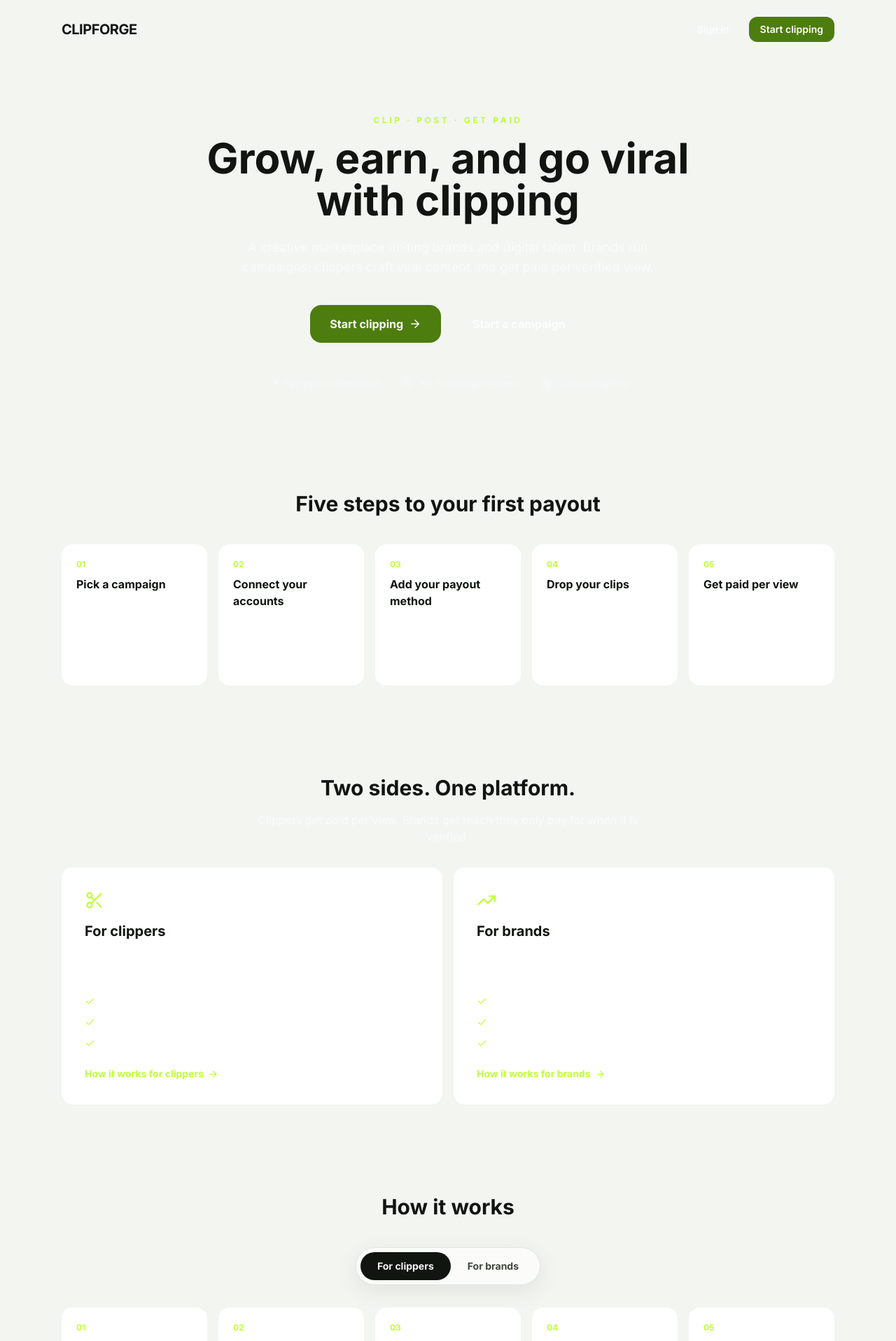
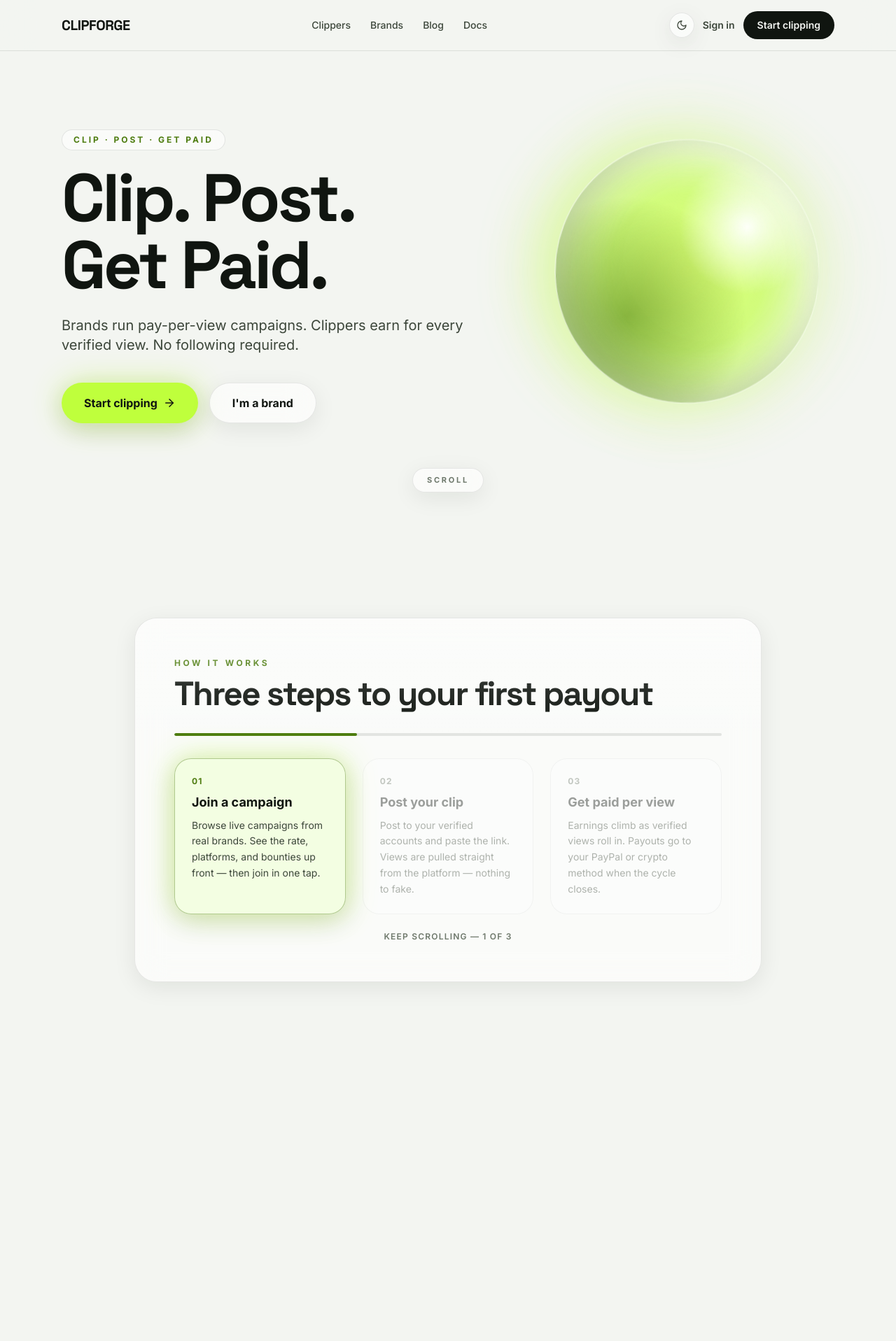
Before and after one commit to Chachi420/clipforge, a Next.js app: page / in a window 1280 px wide. Shown: the top 1917 px of the page at 70% size. Built offline with nearby package versions, Linux system fonts and the light colour scheme.

Commit message:
Re-skin: landing — Vectr hero tilt, CSS lime orb, pinned scroll process, dark contrast card

```diff
--- a/app/page.tsx
+++ b/app/page.tsx
@@ -1,19 +1,13 @@
 import Link from "next/link";
 import { ArrowRight, BadgeDollarSign, Check, Scissors, TrendingUp, Users } from "lucide-react";
-import { Faq, MarketingFooter, CtaBand, Tabs } from "@/components/marketing";
+import ThemeToggle from "@/components/ThemeToggle";
+import { Faq, MarketingFooter, CtaBand } from "@/components/marketing";
+import { HeroTilt, Orb, PinnedProcess, RevealInit } from "@/components/landing-motion";
 
-const STEPS = [
-  { n: "01", title: "Pick a campaign", body: "Browse live campaigns from real brands. See the rate, platforms, and bounties up front — then join in one tap." },
-  { n: "02", title: "Connect your accounts", body: "Link the TikTok, Reels, Shorts, or X accounts you post from and verify them once." },
-  { n: "03", title: "Add your payout method", body: "PayPal or crypto (USDC / USDT). Earnings land automatically when a cycle closes." },
-  { n: "04", title: "Drop your clips", body: "Post to your connected accounts, paste the link. Views are pulled straight from the platform." },
-  { n: "05", title: "Get paid per view", body: "Earnings climb live as views roll in. Payouts are sent when the cycle closes and views are verified." },
-];
-
-const BRAND_STEPS = [
-  { n: "01", title: "Brief", body: "Tell us your goal, your content, your budget, and the per-view rate you're comfortable with." },
-  { n: "02", title: "We run it", body: "Clippers post across TikTok, Reels, Shorts, and X. Viewbot detection plus manual review keeps the numbers honest." },
-  { n: "03", title: "Pay per verified view", body: "Watch verified views and spend on a live dashboard. You never pay more than your hard budget cap." },
+const PROCESS_STEPS = [
+  { n: "01", title: "Join a campaign", body: "Browse live campaigns from real brands. See the rate, platforms, and bounties up front — then join in one tap." },
+  { n: "02", title: "Post your clip", body: "Post to your verified accounts and paste the link. Views are pulled straight from the platform — nothing to fake." },
+  { n: "03", title: "Get paid per view", body: "Earnings climb as verified views roll in. Payouts go to your PayPal or crypto method when the cycle closes." },
 ];
 
 const CLIPPER_WINS = ["Free to join", "Paid per verified view", "Withdraw via PayPal or crypto"];
@@ -29,139 +23,161 @@
 
 export default function Landing() {
   return (
-    <div className="min-h-screen bg-base-950">
-      <nav className="mx-auto flex max-w-6xl items-center justify-between px-6 py-6">
-        <span className="text-xl font-black tracking-tight">CLIPFORGE</span>
-        <div className="flex gap-3">
-          <Link href="/login" className="rounded-xl px-4 py-2 text-sm font-semibold text-white/70 hover:text-white">Sign in</Link>
-          <Link href="/login" className="rounded-xl bg-accent px-4 py-2 text-sm font-semibold text-white hover:bg-accent-soft">Start clipping</Link>
+    <div className="min-h-screen bg-paper text-ink">
+      <RevealInit />
+
+      {/* ---------- Nav ---------- */}
+      <nav className="sticky top-0 z-40 border-b border-line/10 bg-paper/70 backdrop-blur-xl">
+        <div className="mx-auto flex max-w-6xl items-center justify-between px-6 py-4">
+          <Link href="/" className="font-display text-xl font-bold tracking-tight">
+            CLIPFORGE
+          </Link>
+          <div className="hidden items-center gap-7 text-sm font-medium text-ink-soft md:flex">
+            <Link href="/clip" className="hover:text-ink">Clippers</Link>
+            <Link href="/brands" className="hover:text-ink">Brands</Link>
+            <Link href="/blog" className="hover:text-ink">Blog</Link>
+            <Link href="/docs" className="hover:text-ink">Docs</Link>
+          </div>
+          <div className="flex items-center gap-3">
+            <ThemeToggle />
+            <Link href="/login" className="hidden text-sm font-semibold text-ink-soft hover:text-ink sm:block">
+              Sign in
+            </Link>
+            <Link href="/login" className="pill bg-ink px-5 py-2.5 text-sm text-paper hover:bg-ink-soft">
+              Start clipping
+            </Link>
+          </div>
         </div>
       </nav>
 
-      <main className="mx-auto max-w-6xl px-6">
-        <section className="py-20 text-center">
-          <div className="mb-4 text-xs font-bold uppercase tracking-[0.3em] text-accent-soft">Clip · Post · Get Paid</div>
-          <h1 className="mx-auto max-w-3xl text-5xl font-black leading-tight md:text-6xl">
-            Grow, earn, and go viral with clipping
+      {/* ---------- Hero ---------- */}
+      <header className="relative overflow-hidden">
+        <div className="mx-auto grid max-w-6xl items-center gap-10 px-6 pb-16 pt-20 md:grid-cols-[1.2fr_1fr] md:pt-28">
+          <HeroTilt>
+            <div className="mb-5 inline-flex items-center gap-2 rounded-full border border-line/10 bg-surface/60 px-4 py-1.5 text-xs font-bold uppercase tracking-[0.25em] text-lime-deep backdrop-blur">
+              Clip · Post · Get Paid
+            </div>
+            <h1 className="display text-6xl leading-[0.95] md:text-8xl">
+              Clip. Post.
+              <br />
+              Get Paid.
             </h1>
-          <p className="mx-auto mt-6 max-w-2xl text-lg text-white/60">
-            A creative marketplace uniting brands and digital talent. Brands run campaigns;
-            clippers craft viral content and get paid per verified view.
+            <p className="mt-6 max-w-xl text-lg leading-relaxed text-ink-soft md:text-xl">
+              Brands run pay-per-view campaigns. Clippers earn for every verified view.
+              No following required.
             </p>
-          <div className="mt-10 flex flex-wrap justify-center gap-4">
-            <Link href="/login" className="inline-flex items-center gap-2 rounded-2xl bg-accent px-7 py-3.5 font-bold text-white hover:bg-accent-soft">
+            <div className="mt-10 flex flex-wrap gap-4">
+              <Link href="/login" className="pill bg-lime px-8 py-4 font-bold text-ink shadow-glow-lime hover:bg-lime-soft">
                 Start clipping <ArrowRight size={18} />
               </Link>
-            <Link href="/brand/login" className="rounded-2xl border border-white/15 px-7 py-3.5 font-bold text-white/80 hover:bg-white/5">
-              Start a campaign
+              <Link href="/brands" className="pill glass px-8 py-4 font-bold text-ink hover:bg-surface">
+                I&apos;m a brand
               </Link>
             </div>
-          <div className="mt-12 flex flex-wrap items-center justify-center gap-8 text-white/40">
-            <span className="flex items-center gap-2 text-sm"><TrendingUp size={16} /> Pay per verified view</span>
-            <span className="flex items-center gap-2 text-sm"><Users size={16} /> No following required</span>
-            <span className="flex items-center gap-2 text-sm"><BadgeDollarSign size={16} /> Cancel anytime</span>
+          </HeroTilt>
+          <div className="flex justify-center md:justify-end">
+            <Orb />
+          </div>
+        </div>
+        {/* scroll cue */}
+        <div className="flex justify-center pb-10">
+          <div className="glass rounded-full px-5 py-2 text-[11px] font-bold uppercase tracking-[0.25em] text-ink-faint">
+            Scroll
+          </div>
+        </div>
+      </header>
+
+      {/* ---------- Pinned process ---------- */}
+      <PinnedProcess steps={PROCESS_STEPS} />
+
+      <main className="mx-auto max-w-6xl px-6">
+        {/* ---------- Dark contrast card ---------- */}
+        <section className="reveal py-16">
+          <div className="glass-dark glass-sheen glow-lime rounded-[2rem] p-10 text-white md:p-14">
+            <div className="grid items-center gap-10 md:grid-cols-2">
+              <div>
+                <div className="text-xs font-bold uppercase tracking-[0.3em] text-lime">Why ClipForge</div>
+                <h2 className="mt-3 font-display text-4xl font-bold tracking-tight md:text-5xl">
+                  Pay for views.
+                  <br />
+                  Not promises.
+                </h2>
+              </div>
+              <ul className="space-y-5">
+                {[
+                  { icon: TrendingUp, t: "Pay per verified view", d: "View counts pulled from the platforms, filtered for bots, spot-checked by hand." },
+                  { icon: Users, t: "No following required", d: "A clip earns from its first hundred views. Quality beats audience size." },
+                  { icon: BadgeDollarSign, t: "Payouts after review", d: "Cycles close, views are verified, money moves to PayPal or crypto." },
+                ].map((f) => (
+                  <li key={f.t} className="flex gap-4">
+                    <span className="flex h-11 w-11 shrink-0 items-center justify-center rounded-2xl bg-lime/15 text-lime">
+                      <f.icon size={20} />
+                    </span>
+                    <span>
+                      <span className="block font-bold">{f.t}</span>
+                      <span className="mt-1 block text-sm text-white/60">{f.d}</span>
+                    </span>
+                  </li>
+                ))}
+              </ul>
+            </div>
           </div>
         </section>
 
-        <section className="py-16">
-          <h2 className="mb-10 text-center text-3xl font-black">Five steps to your first payout</h2>
-          <div className="grid gap-4 md:grid-cols-5">
-            {STEPS.map((s) => (
-              <div key={s.n} className="rounded-2xl border border-white/10 bg-base-850 p-5">
-                <div className="text-xs font-black text-accent-soft">{s.n}</div>
-                <div className="mt-2 font-bold">{s.title}</div>
-                <p className="mt-2 text-sm text-white/55">{s.body}</p>
-              </div>
-            ))}
-          </div>
-        </section>
-
-        <section className="py-16 text-center">
-          <h2 className="text-3xl font-black">Two sides. One platform.</h2>
-          <p className="mx-auto mt-4 max-w-xl text-white/60">
+        {/* ---------- Two sides ---------- */}
+        <section className="reveal py-16">
+          <h2 className="display text-center text-4xl md:text-5xl">Two sides. One platform.</h2>
+          <p className="mx-auto mt-4 max-w-xl text-center text-lg text-ink-soft">
             Clippers get paid per view. Brands get reach they only pay for when it is verified.
           </p>
-          <div className="mt-8 grid gap-4 text-left md:grid-cols-2">
-            <div className="rounded-2xl border border-white/10 bg-base-850 p-8">
-              <Scissors className="mb-4 text-accent-soft" size={28} />
-              <h3 className="text-xl font-bold">For clippers</h3>
-              <p className="mt-2 text-white/55">Free to join · No following required. Pick a campaign, post your clips, watch views turn into earnings.</p>
-              <ul className="mt-5 space-y-2.5">
+          <div className="mt-10 grid gap-5 text-left md:grid-cols-2">
+            <div className="glass glass-sheen rounded-[2rem] p-8 md:p-10">
+              <Scissors className="mb-4 text-lime-deep" size={28} />
+              <h3 className="font-display text-2xl font-bold tracking-tight">For clippers</h3>
+              <p className="mt-2 text-ink-soft">Free to join · No following required. Pick a campaign, post your clips, watch views turn into earnings.</p>
+              <ul className="mt-6 space-y-2.5">
                 {CLIPPER_WINS.map((w) => (
-                  <li key={w} className="flex items-center gap-2.5 text-sm text-white/75">
-                    <Check size={15} className="shrink-0 text-accent-soft" /> {w}
+                  <li key={w} className="flex items-center gap-2.5 text-sm font-medium text-ink">
+                    <Check size={15} className="shrink-0 text-lime-deep" /> {w}
                   </li>
                 ))}
               </ul>
-              <Link href="/clip" className="mt-6 inline-flex items-center gap-1.5 text-sm font-bold text-accent-soft hover:text-white">
+              <Link href="/clip" className="mt-6 inline-flex items-center gap-1.5 text-sm font-bold text-lime-deep hover:text-ink">
                 How it works for clippers <ArrowRight size={15} />
               </Link>
             </div>
-            <div className="rounded-2xl border border-white/10 bg-base-850 p-8">
-              <TrendingUp className="mb-4 text-accent-soft" size={28} />
-              <h3 className="text-xl font-bold">For brands</h3>
-              <p className="mt-2 text-white/55">Pay per verified view, not per post. Set a budget with a hard cap — you never pay more than you planned.</p>
-              <ul className="mt-5 space-y-2.5">
+            <div className="glass glass-sheen rounded-[2rem] p-8 md:p-10">
+              <TrendingUp className="mb-4 text-lime-deep" size={28} />
+              <h3 className="font-display text-2xl font-bold tracking-tight">For brands</h3>
+              <p className="mt-2 text-ink-soft">Pay per verified view, not per post. Set a budget with a hard cap — you never pay more than you planned.</p>
+              <ul className="mt-6 space-y-2.5">
                 {BRAND_WINS.map((w) => (
-                  <li key={w} className="flex items-center gap-2.5 text-sm text-white/75">
-                    <Check size={15} className="shrink-0 text-accent-soft" /> {w}
+                  <li key={w} className="flex items-center gap-2.5 text-sm font-medium text-ink">
+                    <Check size={15} className="shrink-0 text-lime-deep" /> {w}
                   </li>
                 ))}
               </ul>
-              <Link href="/brands" className="mt-6 inline-flex items-center gap-1.5 text-sm font-bold text-accent-soft hover:text-white">
+              <Link href="/brands" className="mt-6 inline-flex items-center gap-1.5 text-sm font-bold text-lime-deep hover:text-ink">
                 How it works for brands <ArrowRight size={15} />
               </Link>
             </div>
           </div>
         </section>
 
-        <section className="py-16">
-          <h2 className="mb-10 text-center text-3xl font-black">How it works</h2>
-          <Tabs
-            tabs={[
-              {
-                label: "For clippers",
-                content: (
-                  <div className="grid gap-4 md:grid-cols-5">
-                    {STEPS.map((s) => (
-                      <div key={s.n} className="rounded-2xl border border-white/10 bg-base-850 p-5">
-                        <div className="text-xs font-black text-accent-soft">{s.n}</div>
-                        <div className="mt-2 font-bold">{s.title}</div>
-                        <p className="mt-2 text-sm text-white/55">{s.body}</p>
-                      </div>
-                    ))}
-                  </div>
-                ),
-              },
-              {
-                label: "For brands",
-                content: (
-                  <div className="grid gap-4 md:grid-cols-3">
-                    {BRAND_STEPS.map((s) => (
-                      <div key={s.n} className="rounded-2xl border border-white/10 bg-base-850 p-6">
-                        <div className="text-xs font-black text-accent-soft">{s.n}</div>
-                        <div className="mt-2 text-lg font-bold">{s.title}</div>
-                        <p className="mt-2 text-sm text-white/55">{s.body}</p>
-                      </div>
-                    ))}
-                  </div>
-                ),
-              },
-            ]}
-          />
-        </section>
-
-        <section className="py-16">
-          <h2 className="mb-10 text-center text-3xl font-black">Frequently asked questions</h2>
+        {/* ---------- FAQ ---------- */}
+        <section className="reveal py-16">
+          <h2 className="display mb-10 text-center text-4xl md:text-5xl">Questions, answered</h2>
           <div className="mx-auto max-w-3xl">
             <Faq items={FAQ_ITEMS} />
           </div>
         </section>
 
+        <div className="reveal">
           <CtaBand
             title="Ready when you are."
             body="Join free as a clipper and start earning per verified view — or launch a campaign and only pay for reach that actually happened."
           />
+        </div>
       </main>
 
       <MarketingFooter />
```
Lines whose indentation alone changed are shown as unchanged.
